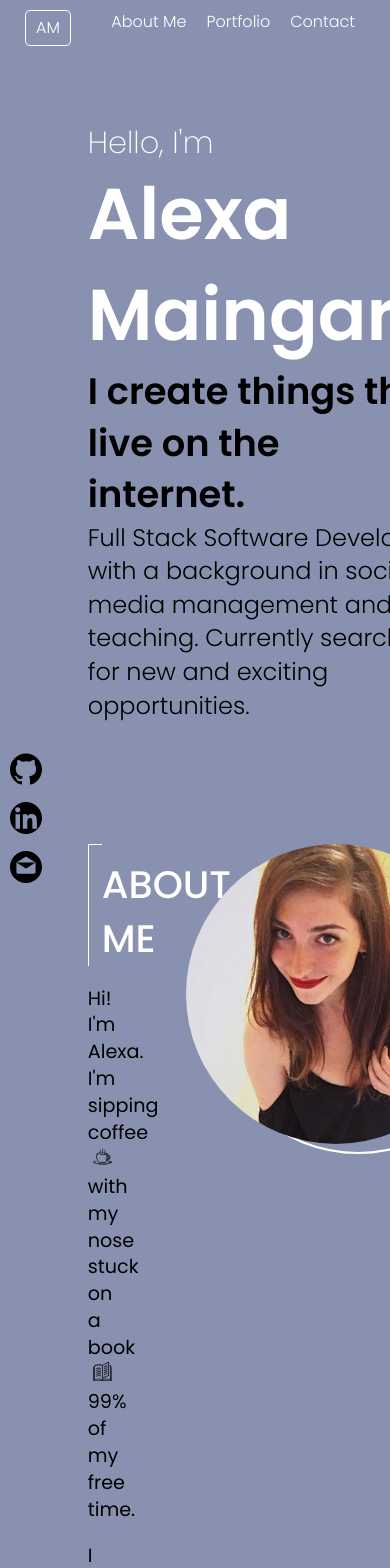
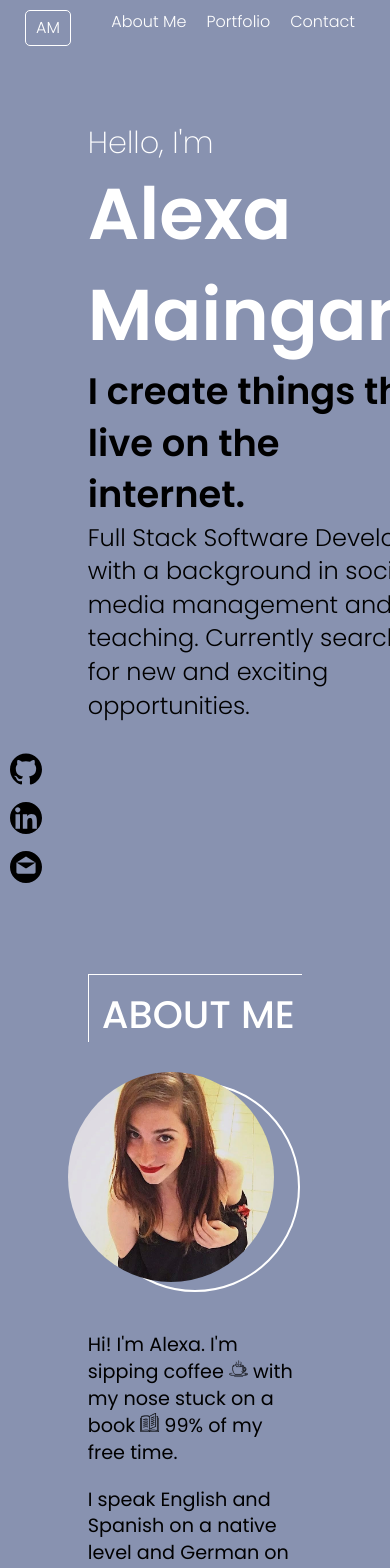
Before and after one commit to alexamaingard/merlina, a React (Create React App) app: page / in a window 390 px wide. Shown: the top 1568 px of the page. Built offline with nearby package versions, Linux system fonts and the light colour scheme.

Commit message:
add about me responsiveness

```diff
--- a/src/components/AboutPage.jsx
+++ b/src/components/AboutPage.jsx
@@ -6,6 +6,19 @@ export const AboutPage = () => {
             <div className='about-me-info'>
                 <div className='about-info-left'>
                     <h2>About me</h2>
+                    <div id='no-display-container'>
+                        <div className='circle' id='no-display'>
+                            <img
+                                className='profile-pic'
+                                id='no-display-pic'
+                                src={
+                                    process.env.PUBLIC_URL +
+                                    `/assets/images/lexy.jpg`
+                                }
+                                alt='profile pic'
+                            />
+                        </div>
+                    </div>
                     <p>
                         Hi! I'm Alexa. I'm sipping coffee
                         <svg viewBox='0 0 319.068 319.068'>
@@ -182,9 +195,10 @@ export const AboutPage = () => {
                     </div>
                 </div>
                 <div className='about-info-right'>
-                    <div id='circle'>
+                    <div className='circle' id='display'>
                         <img
-                            id='profile-pic'
+                            className='profile-pic'
+                            id='display-pic'
                             src={
                                 process.env.PUBLIC_URL +
                                 `/assets/images/lexy.jpg`
--- a/src/styles/about-page.css
+++ b/src/styles/about-page.css
@@ -82,22 +82,88 @@
     justify-content: flex-end;
 }
 
-#circle,
-#profile-pic {
+.circle,
+.profile-pic {
     width: var(--circle-size);
     height: var(--circle-size);
-    min-width: var(--circle-size);
-    min-height: var(--circle-size);
     border-radius: 50%;
 }
 
-#circle{
+.circle{
     border: 2px solid white;
 }
 
-#profile-pic {
+.profile-pic {
     margin-top: var(--image-offset);
     margin-bottom: calc(var(--image-offset) * 2);
     margin-left: calc(var(--image-offset) * 2);
     margin-right: calc(var(--image-offset) * 2);
 }
+
+#no-display,
+#no-display-pic {
+    display: none;
+}
+
+#no-display-container {
+    width: var(--page-content-width);
+    display: flex;
+    justify-content: center;
+    padding: var(--inner-page-gap) 0;
+}
+
+@media screen and (max-width: 1037px){
+    .about-me-info {
+        flex-direction: column-reverse;
+    }
+    .about-info-left {
+        width: var(--page-content-width);
+    }
+    #display,
+    #display-pic {
+        display: none;
+    }
+    #no-display,
+    #no-display-pic {
+        display: flex;
+    }
+}
+
+@media screen and (max-width: 537px){
+    #no-display,
+    #no-display-pic {
+        width: calc(var(--circle-size) * 0.9);
+        height: calc(var(--circle-size) * 0.9);
+    }
+}
+
+@media screen and (max-width: 486px){
+    #no-display,
+    #no-display-pic {
+        width: calc(var(--circle-size) * 0.8);
+        height: calc(var(--circle-size) * 0.8);
+    }
+    .tech-lists {
+        flex-direction: column;
+        gap: 0;
+    }
+    .about-info-left ul {
+        padding-top: 0;
+    }
+}
+
+@media screen and (max-width: 440px){
+    #no-display,
+    #no-display-pic {
+        width: calc(var(--circle-size) * 0.7);
+        height: calc(var(--circle-size) * 0.7);
+    }
+}
+
+@media screen and (max-width: 375px){
+    #no-display,
+    #no-display-pic {
+        width: calc(var(--circle-size) * 0.6);
+        height: calc(var(--circle-size) * 0.6);
+    }
+}
--- a/src/styles/portfolio.css
+++ b/src/styles/portfolio.css
@@ -107,3 +107,7 @@
 #book-witch {
     width: 300px;
 }
+
+@media screen and (max-width: 1287px){
+
+}
```
